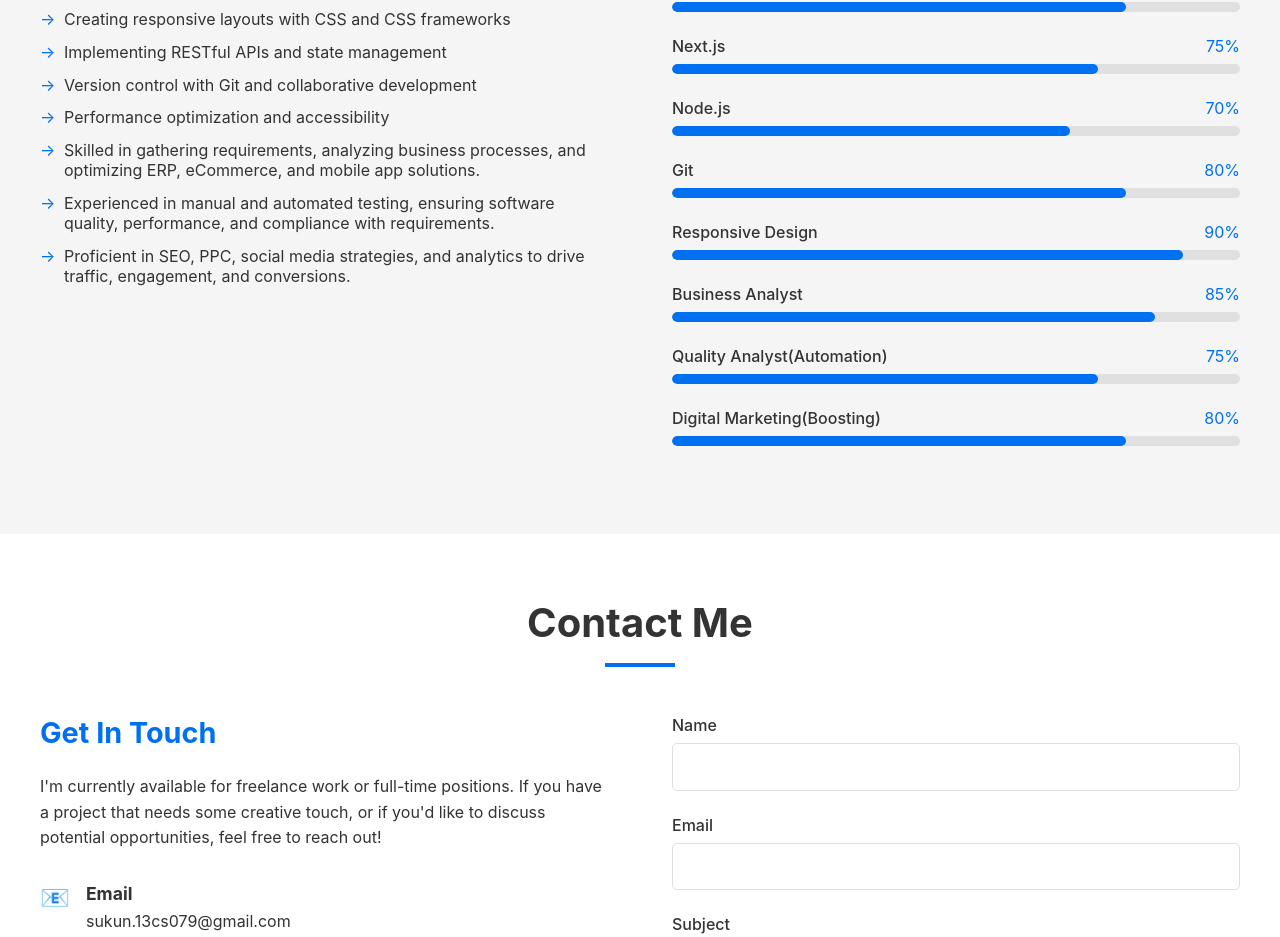
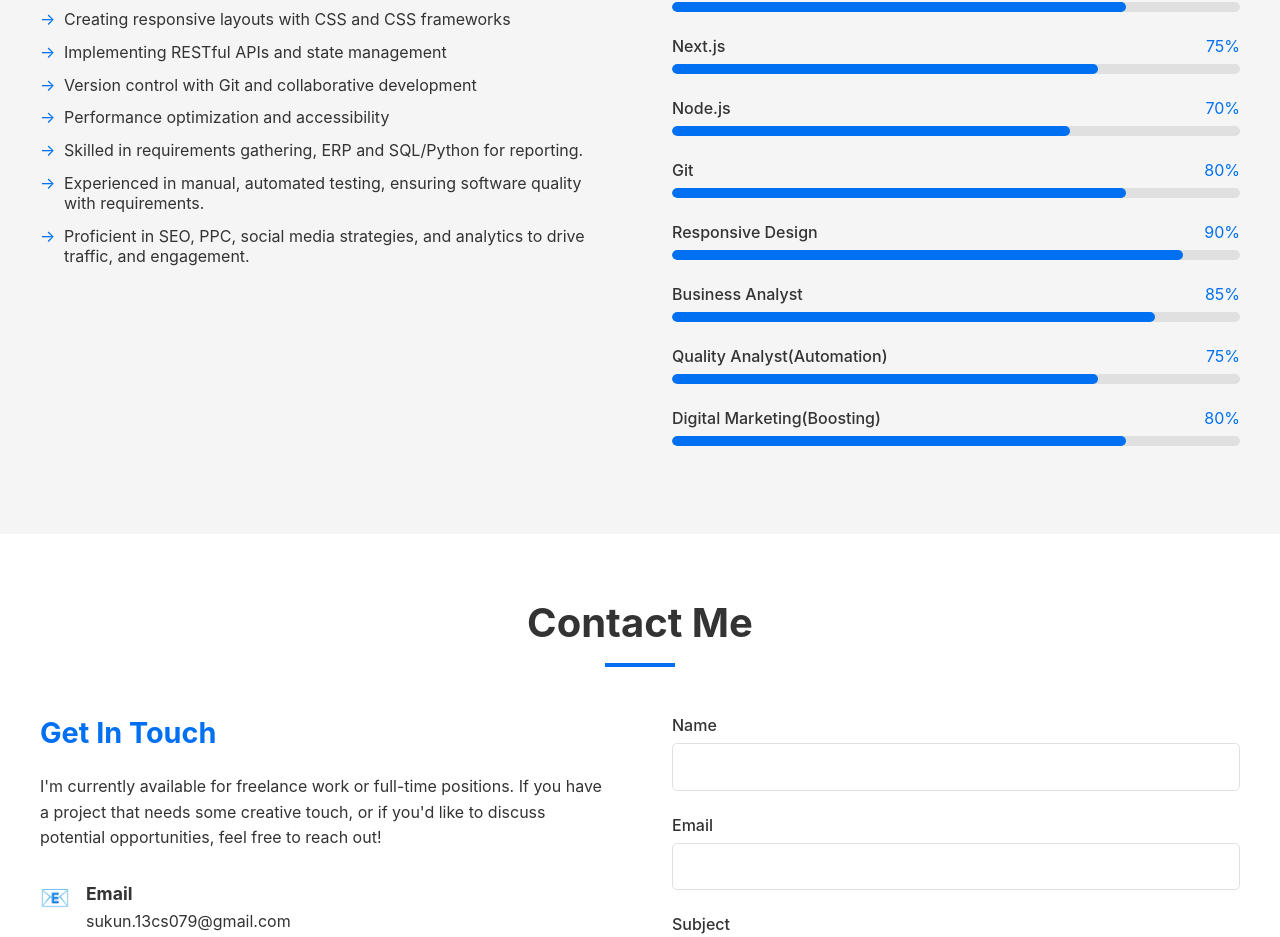
Before and after one commit to sharmasukun/portfolio, a Next.js app: page / in a window 1280 px wide. Shown: the part 3053-3990 px from the top of the page. Built offline with nearby package versions, Linux system fonts and the light colour scheme.

Commit message:
updated skills decritption

```diff
--- a/components/Skills.js
+++ b/components/Skills.js
@@ -35,9 +35,9 @@ export default function Skills() {
               <li>Implementing RESTful APIs and state management</li>
               <li>Version control with Git and collaborative development</li>
               <li>Performance optimization and accessibility</li>
-              <li>Skilled in gathering requirements, analyzing business processes, and optimizing ERP, eCommerce, and mobile app solutions.</li>
-              <li>Experienced in manual and automated testing, ensuring software quality, performance, and compliance with requirements.</li>
-              <li>Proficient in SEO, PPC, social media strategies, and analytics to drive traffic, engagement, and conversions.</li>
+              <li>Skilled in requirements gathering, ERP and SQL/Python for reporting.</li>
+              <li>Experienced in manual, automated testing, ensuring software quality with requirements.</li>
+              <li>Proficient in SEO, PPC, social media strategies, and analytics to drive traffic, and engagement.</li>
             </ul>
           </div>
 
```
